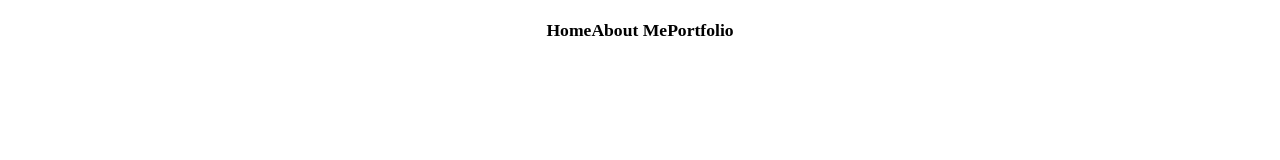
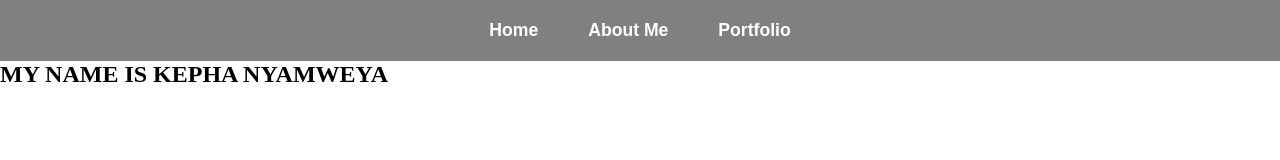
Before and after one commit to kephanyamweya/ip1, a plain HTML site: page index.html in a window 1280 px wide. Drawn offline with Linux system fonts and the light colour scheme.

Commit message:
style the home,portfolio and about me section and start the home section where my name is to be

```diff
--- a/css/style.css
+++ b/css/style.css
@@ -1,5 +1,4 @@
-*
-{
+*{
     margin: 0;
     padding: 0;
     box-sizing: border-box;
@@ -7,12 +6,12 @@
 
 /* Navbar */
 .navbar{
-    display: flex;
+    display:flex;
     justify-content: center;
-    background-color: rgba(0red, 0green, 0blue, 0.5alpha);
+    align-items: center;
+    background: grey;
     position: sticky;
     top: 0;
-
 }
 .navbar ul{
     display: flex;
@@ -20,13 +19,20 @@
     margin: 20px 0px;
 }
 .navbar ul li{
-    font-family: century;
+    font-family: fantasy;
     font-size: 1.1rem;
     font-weight: bold;
 }
 .navbar ul li a{
     text-decoration: none;
     color: white;
-    padding: 8px 25px;
-    transition: all .5s ease;
+    padding:8px 25px;
+    transition: all .3s ease;
 }
+.navbar ul li a:hover{
+    background-color: black;
+    color:black
+    box-shadow:0 0 10px white
+}
+
+/*Home Section*/
--- a/index.html
+++ b/index.html
@@ -8,10 +8,18 @@
     <body>
         <nav class="navbar">
             <ul>
-                <li>Home</li>
-                <li>About Me</li>
-                <li>Portfolio</li>
+                <li><a href="">Home</a></li>
+                <li><a href="">About Me</a></li>
+                <li><a href="">Portfolio</a></li>
             </ul>
         </nav>
+
+
+        <section id="home">
+            <div class="main">
+                <h1 class="headings">MY NAME IS KEPHA NYAMWEYA</h1>
+            </div>
+        </section>
+
     </body>
 </html>
```
